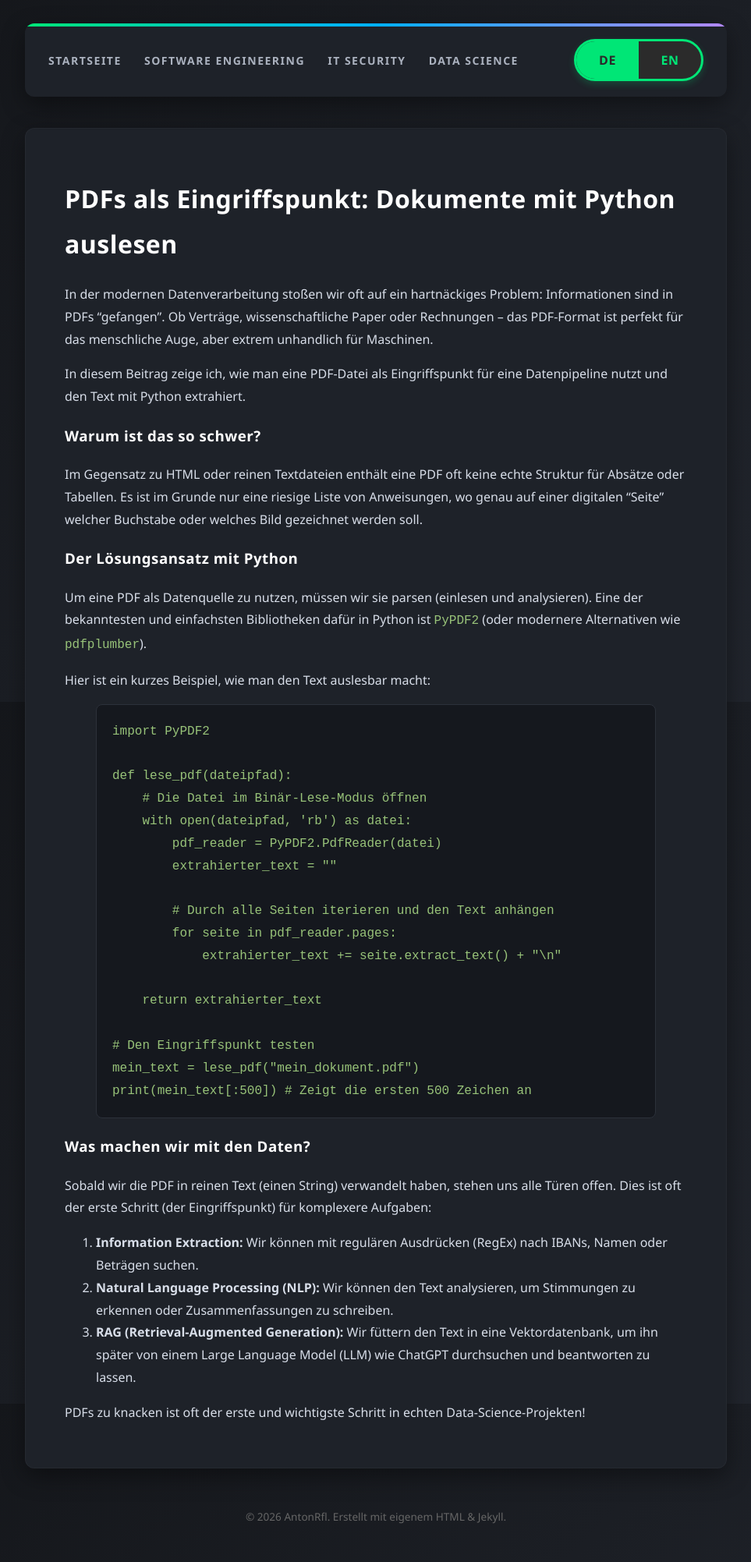
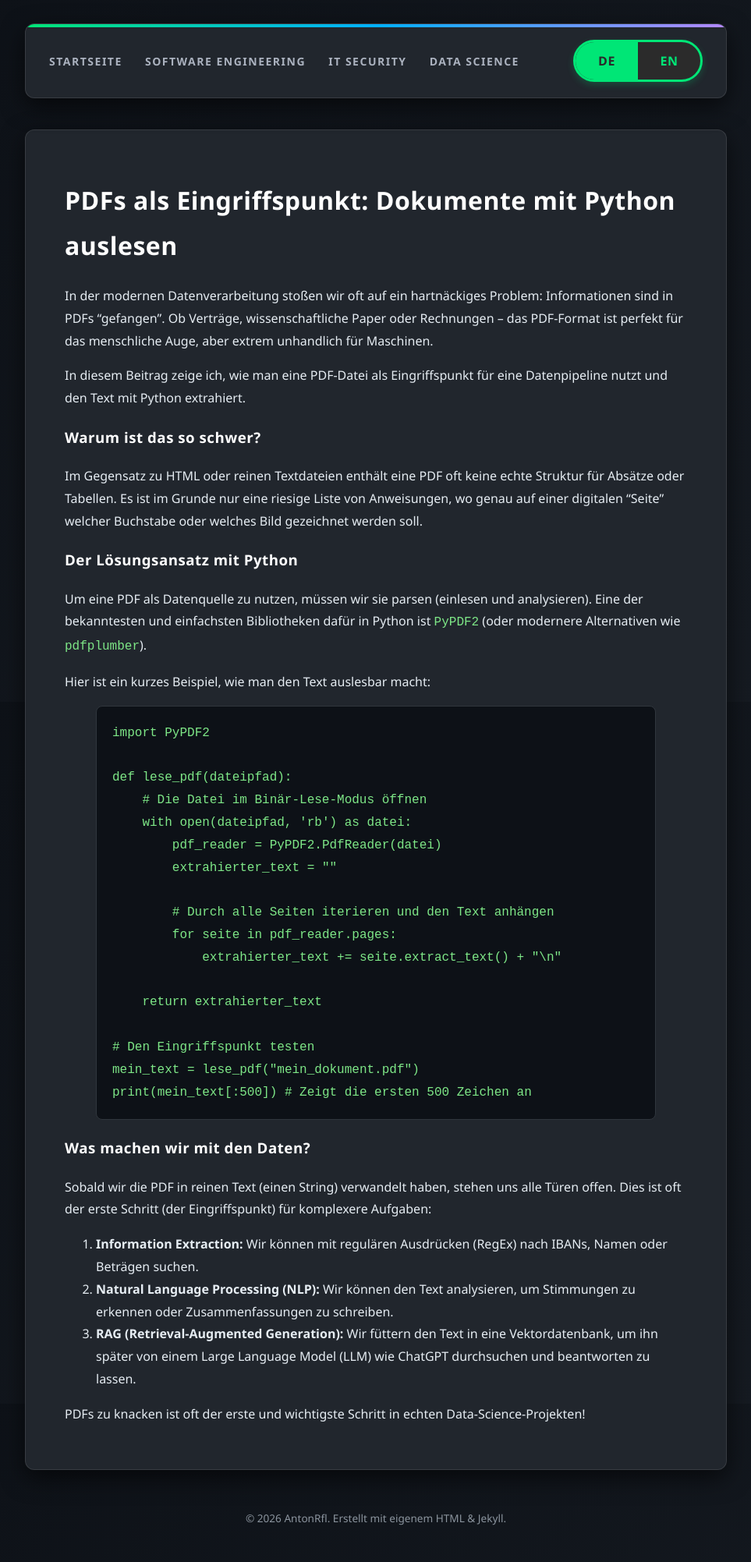
Before and after one commit to AntonRfl/AntonRfl.github.io, a Jekyll site: the page built from _posts/2026-03-20-pdf-datenquelle.md, in a window 1280 px wide. Shown: the whole page at 78% size, without its empty margins (158-1121 px from the left). Built offline with Jekyll 4.4.1, drawn with Linux system fonts in a browser that asks for light colours.

Commit message:
Update styles for dark theme adjustments

```diff
--- a/_layouts/default.html
+++ b/_layouts/default.html
@@ -7,14 +7,14 @@
 
     <style>
         /* =========================================
-           1. Grund-Layout (Modern Deep-Space Theme)
+           1. Grund-Layout (Tiefer Hintergrund)
            ========================================= */
         body {
             font-family: 'Segoe UI', Roboto, Helvetica, Arial, sans-serif;
-            /* Ein schicker, dezenter Hintergrund-Farbverlauf (Tiefes Blau-Grau) */
-            background: linear-gradient(135deg, #14161a 0%, #22262e 100%);
+            /* Sehr dunkler, fast schwarzer Hintergrund, damit die helleren Boxen knallen */
+            background: linear-gradient(135deg, #0d1117 0%, #161b22 100%);
             background-attachment: fixed;
-            color: #d8dee9; /* Weiches Off-White, perfekt lesbar */
+            color: #e6edf3; /* Sehr klares, helles Grau für beste Lesbarkeit */
             max-width: 900px;
             margin: 0 auto;
             padding: 30px 20px;
@@ -27,22 +27,23 @@
         a:hover { color: #00e676; }
 
         /* =========================================
-           2. Header / Navigation (Karten-Design mit Farbakzent)
+           2. Header / Navigation (Hellere Karten)
            ========================================= */
         nav {
-            background: #1e2229; /* Etwas heller als der Hintergrund */
+            background: #21262d; /* Deutlich heller als der Hintergrund (Schiefergrau) */
             padding: 20px 30px;
             border-radius: 12px;
             margin-bottom: 40px;
             display: flex;
             justify-content: space-between;
             align-items: center;
-            box-shadow: 0 10px 30px rgba(0,0,0,0.4); /* Weicher 3D-Schatten */
+            box-shadow: 0 10px 30px rgba(0,0,0,0.6); /* Kräftigerer Schatten für 3D-Effekt */
+            border: 1px solid rgba(255, 255, 255, 0.1); /* Feine helle Kante zur Abgrenzung */
             position: relative;
-            overflow: hidden; /* Wichtig für die bunte Linie oben */
+            overflow: hidden;
         }
 
-        /* Der bunte Farbverlauf als Akzent-Linie am oberen Rand der Navigation */
+        /* Der bunte Farbverlauf als Akzent-Linie am oberen Rand */
         nav::before {
             content: '';
             position: absolute;
@@ -62,21 +63,21 @@
         .nav-links a:hover { color: #ffffff; }
 
         /* =========================================
-           3. Content / Hauptbereich (Ebenfalls als Karte)
+           3. Content / Hauptbereich (Ebenfalls heller)
            ========================================= */
         main {
-            background: #1e2229;
+            background: #21262d; /* Gleiches helleres Schiefergrau wie die Navigation */
             padding: 40px 50px;
             border-radius: 12px;
-            box-shadow: 0 10px 30px rgba(0,0,0,0.4);
-            border: 1px solid rgba(255,255,255,0.03); /* Ganz feiner Rand für Kontrast */
+            box-shadow: 0 10px 30px rgba(0,0,0,0.6);
+            border: 1px solid rgba(255, 255, 255, 0.1); /* Feine helle Kante */
         }
 
-        /* Code-Blöcke optisch abheben */
-        pre { background-color: #15181e; padding: 20px; border-radius: 8px; overflow-x: auto; border: 1px solid #2c313a; }
-        code { font-family: 'Courier New', Courier, monospace; color: #98c379; }
+        /* Code-Blöcke optisch abheben (wieder etwas dunkler für Kontrast) */
+        pre { background-color: #0d1117; padding: 20px; border-radius: 8px; overflow-x: auto; border: 1px solid #30363d; }
+        code { font-family: 'Courier New', Courier, monospace; color: #7ee787; }
 
-        .site-footer { margin-top: 50px; font-size: 0.85em; color: #666; text-align: center; }
+        .site-footer { margin-top: 50px; font-size: 0.85em; color: #8b949e; text-align: center; }
 
         /* =========================================
            4. Logik: Sprachen verstecken / anzeigen
@@ -100,7 +101,7 @@
             cursor: pointer;
             user-select: none;
             overflow: hidden;
-            box-shadow: 0 4px 10px rgba(0, 230, 118, 0.2); /* Ein leichter grüner Glow für den Button */
+            box-shadow: 0 4px 10px rgba(0, 230, 118, 0.2);
         }
 
         .lang-toggle-bg {
```
Also changed, not shown: other parts of _layouts/default.html (+1 -1 lines).
